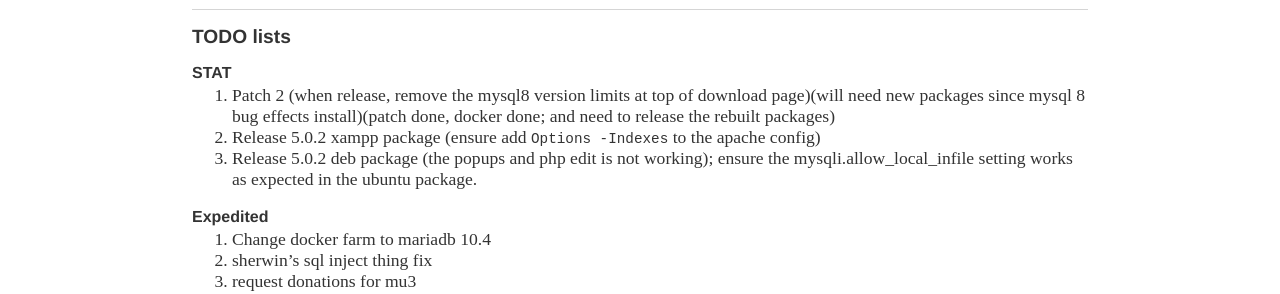
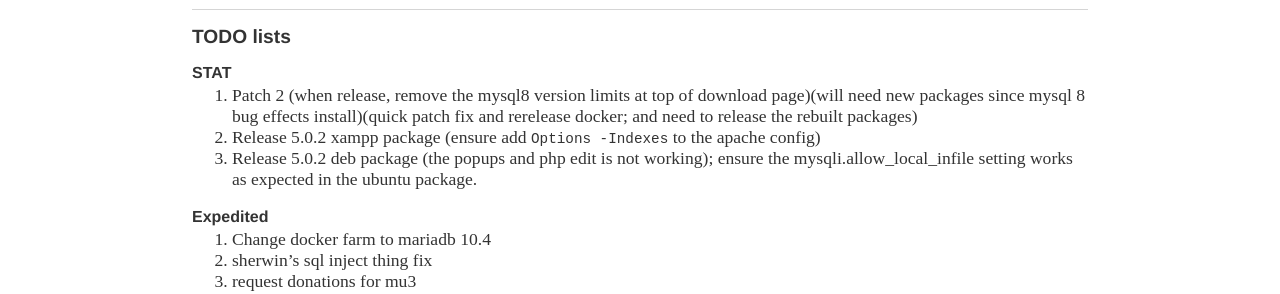
Before and after one commit to bradymiller/bradymiller.github.io, a Jekyll site: the page built from todo/index.md, in a window 1280 px wide. Shown: the part 174-468 px from the top of the page. Built offline with Jekyll 4.4.1, drawn with Linux system fonts in a browser that asks for light colours; our own code applies the rules of GitHub Pages for plain Markdown files.

Commit message:
Update index.md

```diff
--- a/todo/index.md
+++ b/todo/index.md
@@ -4,7 +4,7 @@
 ## TODO lists
 
 ### STAT
-1. Patch 2 (when release, remove the mysql8 version limits at top of download page)(will need new packages since mysql 8 bug effects install)(patch done, docker done; and need to release the rebuilt packages)
+1. Patch 2 (when release, remove the mysql8 version limits at top of download page)(will need new packages since mysql 8 bug effects install)(quick patch fix and rerelease docker; and need to release the rebuilt packages)
 1. Release 5.0.2 xampp package (ensure add `Options -Indexes` to the apache config)
 1. Release 5.0.2 deb package (the popups and php edit is not working); ensure the mysqli.allow_local_infile setting works as expected in the ubuntu package.
 
```
